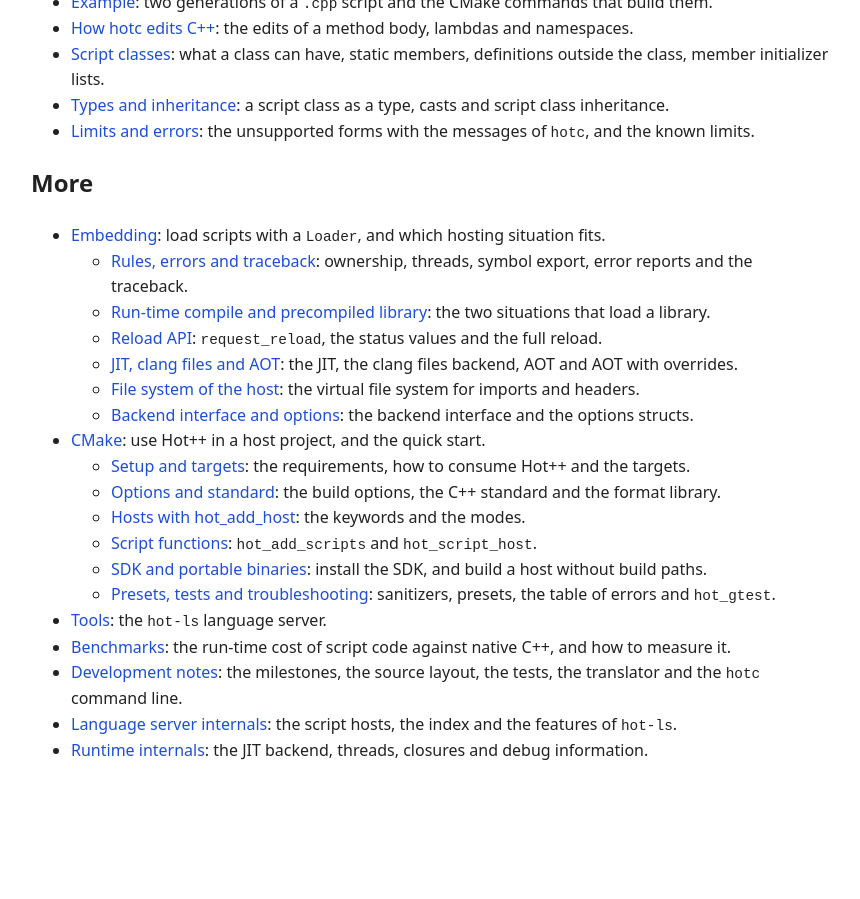
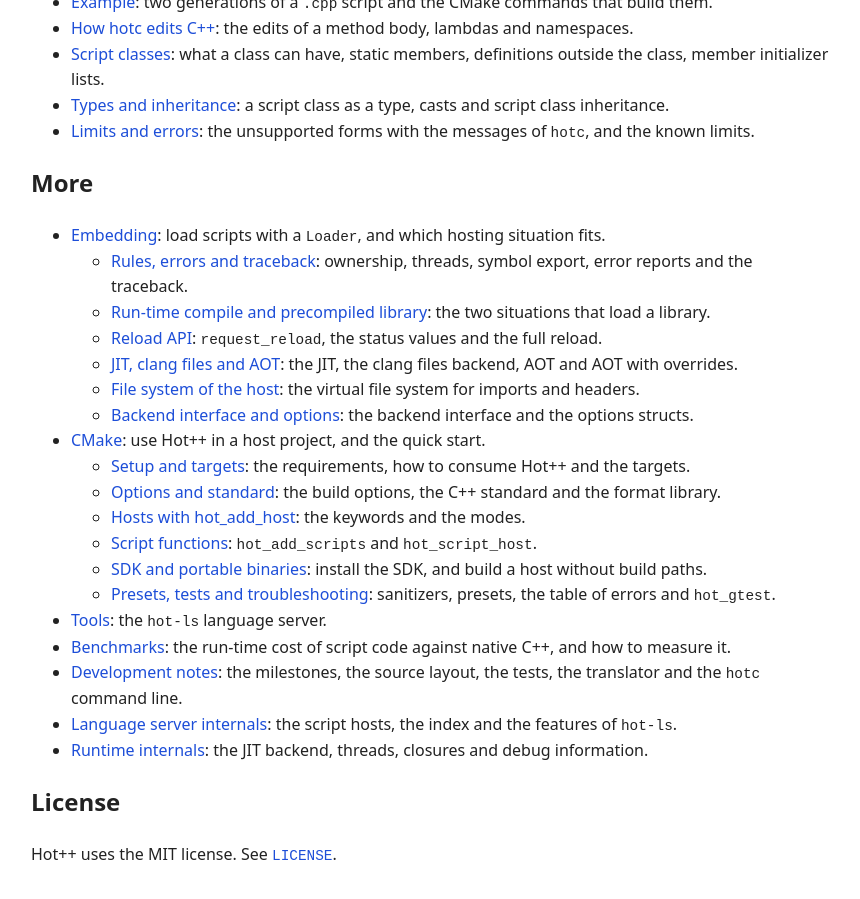
Before and after one commit to rokups/hotpp, a Jekyll site: the page built from doc/index.md, in a window 1280 px wide and 900 px high, scrolled down 1046 px. Shown: the whole window, without its empty margins (225-1085 px from the left). Built offline with Jekyll 4.4.1, drawn with Linux system fonts in a browser that asks for light colours; before the commit the page ends 1841 px from its top, so only the background shows below that.

Commit message:
Add MIT license
LICENSE file, README and docs link, vscode manifest, SDK install.

```diff
--- a/CMakeLists.txt
+++ b/CMakeLists.txt
@@ -328,4 +328,5 @@ if(HOT_INSTALL)
         cmake/HotFormat.cmake
         cmake/CPM.cmake
         DESTINATION ${HOT_CMAKE_INSTALL_DIR})
+    install(FILES LICENSE DESTINATION ${CMAKE_INSTALL_DATADIR}/hot)
 endif()
--- a/doc/index.md
+++ b/doc/index.md
@@ -63,3 +63,7 @@ The `hotc` tool turns a script into C++. The engine reloads a changed script whi
 - [Development notes](development.html): the milestones, the source layout, the tests, the translator and the `hotc` command line.
 - [Language server internals](tools-ls.html): the script hosts, the index and the features of `hot-ls`.
 - [Runtime internals](internals.html): the JIT backend, threads, closures and debug information.
+
+## License
+
+Hot++ uses the MIT license. See [`LICENSE`](https://github.com/rokups/hotpp/blob/master/LICENSE).
--- a/editors/vscode/package.json
+++ b/editors/vscode/package.json
@@ -4,7 +4,7 @@
   "description": "Syntax highlighting and language server client for Hot++ scripts (.hot). Shows the hotc errors of .cpp scripts.",
   "version": "0.1.0",
   "publisher": "spp",
-  "license": "UNLICENSED",
+  "license": "MIT",
   "private": true,
   "engines": { "vscode": "^1.80.0" },
   "categories": ["Programming Languages"],
```
Also changed, not shown: doc/cmake-sdk.md (+1 -0 lines), README.md, 1 other file.
